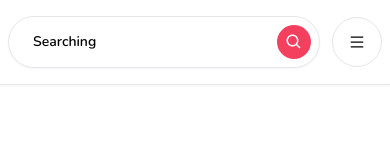
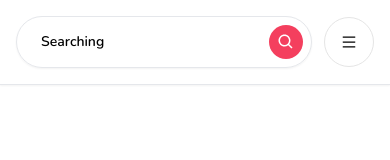
Before and after one commit to parlinduha/boking-hotel, a Next.js app: page / in a window 390 px wide. Shown: the top 160 px of the page. Built offline with nearby package versions, Linux system fonts and the light colour scheme.

Commit message:
modify container

```diff
--- a/app/components/Container.tsx
+++ b/app/components/Container.tsx
@@ -7,7 +7,7 @@ interface ContainerProps{
 
 const Container: React.FC<ContainerProps> = ({children}) => {
     return (
-        <div className="max-w-[2520px] mx-auto xl:px-20 md:px-10 sm:px-2 px-2">
+        <div className="max-w-[2520px] mx-auto xl:px-20 md:px-10 sm:px-2 px-4">
             {children}
         </div>
      );
```
